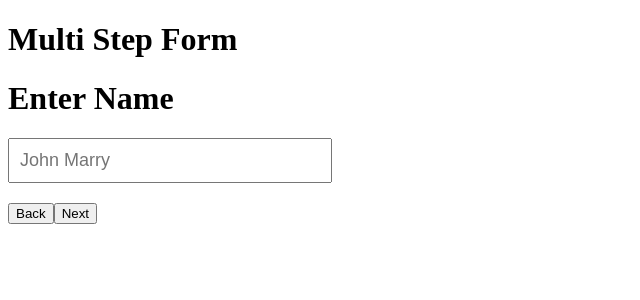
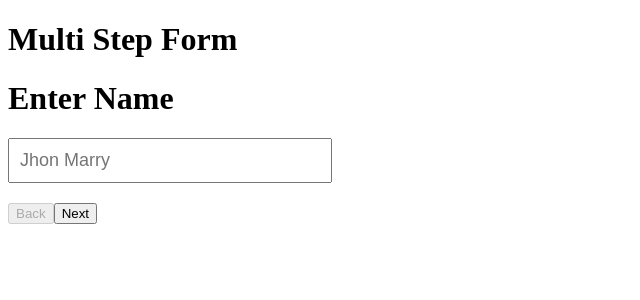
Before and after one commit to info-vivekranjan/react-problems-1, a Next.js app: page /multi-step-form in a window 1280 px wide. Shown: the top 300 px of the page, without its empty margins (0-640 px from the left). Built offline with nearby package versions, Linux system fonts and the light colour scheme.

Commit message:
Multi step form modification

```diff
--- /dev/null
+++ b/src/app/multi-step-form/formFields.ts
@@ -0,0 +1,38 @@
+export const formFields = [
+  {
+    id: "name",
+    name: "name",
+    type: "text",
+    placeholder: "Jhon Marry",
+    label: "Enter Name",
+    step: 1,
+    errorMessage: "Name is required",
+  },
+  {
+    id: "email",
+    name: "email",
+    type: "email",
+    placeholder: "jhon.marry@example.com",
+    label: "Enter Email",
+    step: 2,
+    errorMessage: "Email is required",
+  },
+  {
+    id: "dob",
+    name: "dob",
+    type: "date",
+    placeholder: "",
+    label: "Enter DOB",
+    step: 3,
+    errorMessage: "DOB is required",
+  },
+  {
+    id: "password",
+    name: "password",
+    type: "password",
+    placeholder: "Jhon@1234",
+    label: "Enter Password",
+    step: 4,
+    errorMessage: "Password is required",
+  },
+];
--- a/src/app/multi-step-form/page.tsx
+++ b/src/app/multi-step-form/page.tsx
@@ -1,9 +1,17 @@
 "use client";
 
 import { useState } from "react";
+import { formFields } from "./formFields";
+
+type FormInput = {
+  name: string;
+  email: string;
+  dob: string;
+  password: string;
+};
 
 export default function MultiStepForm() {
-  const [formInput, setFormInput] = useState({
+  const [formInput, setFormInput] = useState<FormInput>({
     name: "",
     email: "",
     dob: "",
@@ -12,12 +20,12 @@ export default function MultiStepForm() {
   const [step, setStep] = useState(1);
   const [error, setError] = useState("");
   const [isSubmitted, setIsSubmitted] = useState(false);
-  const [formData, setFormData] = useState<{
-    name: string;
-    email: string;
-    dob: string;
-    password: string;
-  }>({ name: "", email: "", dob: "", password: "" });
+  const [formData, setFormData] = useState<FormInput>({
+    name: "",
+    email: "",
+    dob: "",
+    password: "",
+  });
 
   const handleChange = (e: React.ChangeEvent<HTMLInputElement>) => {
     const { value, name } = e.target;
@@ -74,72 +82,34 @@ export default function MultiStepForm() {
 
       {!isSubmitted && (
         <form onSubmit={handleSubmit}>
-          {step === 1 && (
+          {formFields.map((field) => {
+            return (
+              <div key={field.id}>
+                {step === field.step && (
                   <div>
-              <label htmlFor="name">
+                    <label htmlFor={field.id}>
                       <h1>Enter Name</h1>
                     </label>
                     <input
-                placeholder="John Marry"
-                type="text"
-                name="name"
-                id="name"
-                value={formInput.name}
+                      placeholder={field.placeholder}
+                      type={field.type}
+                      name={field.name}
+                      id={field.id}
+                      value={formInput[field.name as keyof FormInput]}
                       onChange={handleChange}
-                style={{ padding: "10px", width: "300px", fontSize: "18px" }}
+                      style={{
+                        padding: "10px",
+                        width: "300px",
+                        fontSize: "18px",
+                      }}
                     />
                   </div>
                 )}
-          {step === 2 && (
-            <div>
-              <label htmlFor="email">
-                <h1>Enter Email</h1>
-              </label>
-              <input
-                placeholder="jhon.marry@example.com"
-                type="email"
-                name="email"
-                id="email"
-                value={formInput.email}
-                onChange={handleChange}
-                style={{ padding: "10px", width: "300px", fontSize: "18px" }}
-              />
               </div>
-          )}
-          {step === 3 && (
-            <div>
-              <label htmlFor="dob">
-                <h1>Enter DOB</h1>
-              </label>
-              <input
-                type="date"
-                name="dob"
-                id="dob"
-                value={formInput.dob}
-                onChange={handleChange}
-                style={{ padding: "10px", width: "300px", fontSize: "18px" }}
-              />
-            </div>
-          )}
-          {step === 4 && (
-            <div>
-              <label htmlFor="password">
-                <h1>Enter Password</h1>
-              </label>
-              <input
-                placeholder="Jhon@1234"
-                type="password"
-                name="password"
-                id="password"
-                value={formInput.password}
-                onChange={handleChange}
-                style={{ padding: "10px", width: "300px", fontSize: "18px" }}
-              />
-            </div>
-          )}
-
+            );
+          })}
           <div style={{ marginTop: "20px" }}>
-            <button type="button" onClick={handleBack}>
+            <button type="button" onClick={handleBack} disabled={step === 1}>
               Back
             </button>
             {step < 4 ? (
```
Lines whose indentation alone changed are shown as unchanged.
